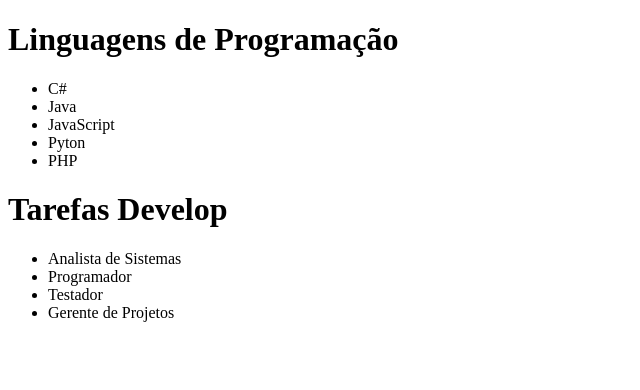
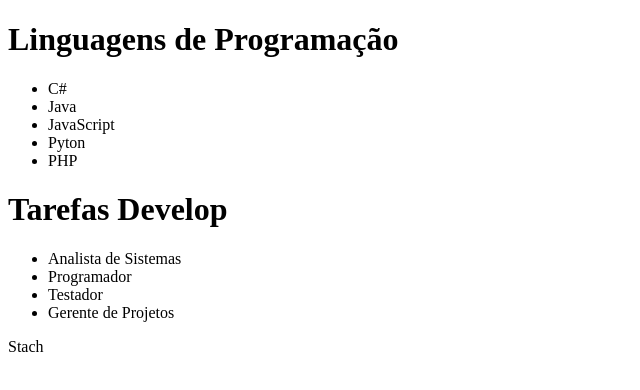
Before and after one commit to gildiasfrota/cursogit, a plain HTML site: page src/index.html in a window 1280 px wide. Shown: the full height of the page, 0-640 px from the left. Drawn offline with Linux system fonts and the light colour scheme.

Commit message:
Ou git top

```diff
--- a/src/index.html
+++ b/src/index.html
@@ -26,5 +26,8 @@
             <li>Gerente de Projetos</li>
         </ul>
     </div>
+    <div>
+        Stach
+    </div>
 </body>
 </html>
```
